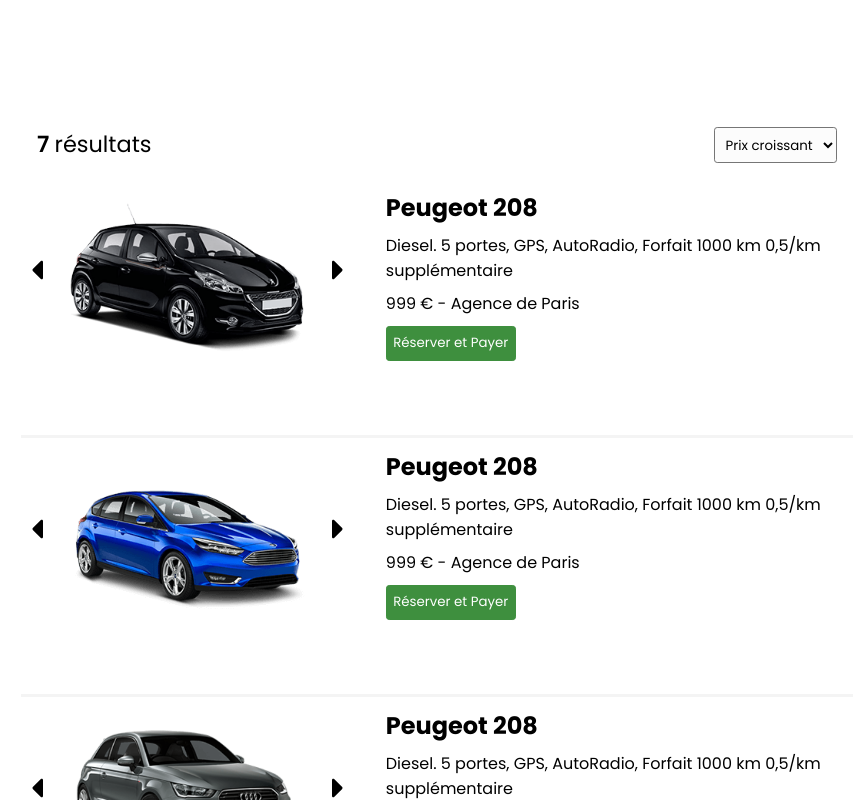
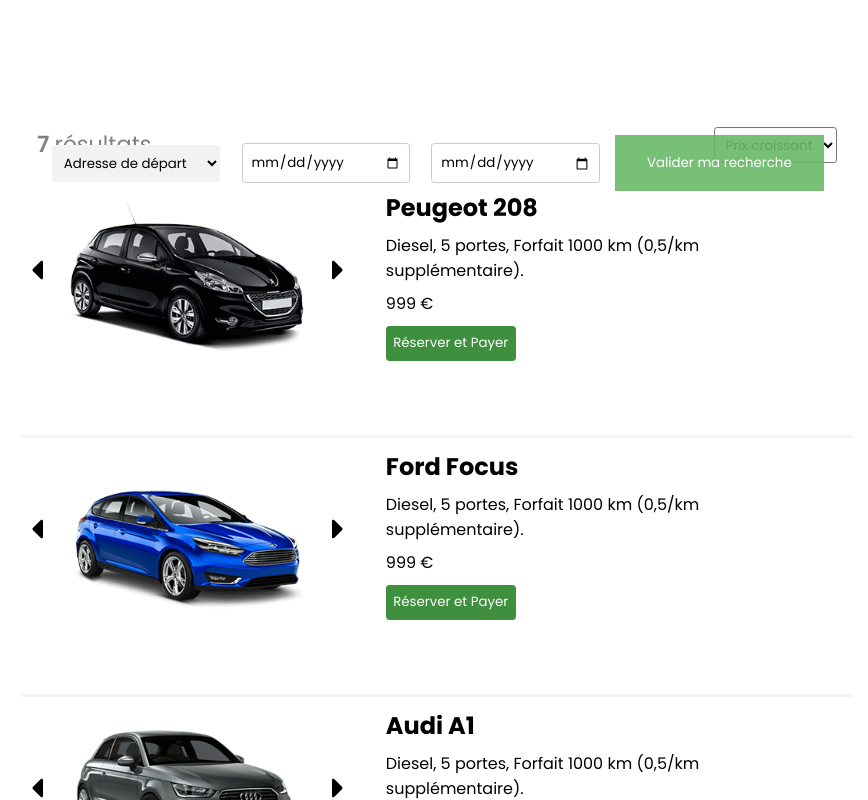
Before and after one commit to kevincalixte/vtc, a React (Vite) app in the folder vtc/: page / in a window 1280 px wide. Shown: the part 560-1360 px from the top of the page, without its empty margins (203-1071 px from the left). Built offline with nearby package versions, Linux system fonts and the light colour scheme.

Commit message:
LineCar - add props + test fix FormCar

```diff
--- a/vtc/src/App.css
+++ b/vtc/src/App.css
@@ -18,6 +18,7 @@
     background-color: white !important;
     color: #3E8F3E !important;
 }
+
 /* MOBILE FIRST */
 
 /* .HomeCar {
@@ -50,8 +51,8 @@
     }
 
     .FormCar {
-        position: relative;
-        top: 20rem;
+        position: relative !important;
+        top: 20rem !important;
     }
 
     .SortCar {
--- a/vtc/src/components/BrandCar/BrandCar.jsx
+++ b/vtc/src/components/BrandCar/BrandCar.jsx
@@ -1,8 +1,8 @@
 import React from 'react'
 
-function BrandCar() {
+function BrandCar({brand}) {
   return (
-    <h2>Peugeot 208</h2>
+    <h2>{brand}</h2>
   )
 }
 
--- a/vtc/src/components/DescriptionCar/DescriptionCar.jsx
+++ b/vtc/src/components/DescriptionCar/DescriptionCar.jsx
@@ -1,8 +1,8 @@
 import React from 'react'
 
-function DescriptionCar() {
+function DescriptionCar({description}) {
   return (
-    <p>Diesel. 5 portes, GPS, AutoRadio, Forfait 1000 km 0,5/km supplémentaire</p>
+    <p>{description}</p>
   )
 }
 
--- a/vtc/src/components/HomeCar/HomeCar.jsx
+++ b/vtc/src/components/HomeCar/HomeCar.jsx
@@ -31,6 +31,7 @@
             backgroundImage: `url(${images[currentIndex]})`, // Image change selon currentIndex
             backgroundSize: 'cover',
             backgroundRepeat: 'no-repeat',
+            backgroundPosition: 'center',
             minHeight: '70vh',
             padding: '.5rem .8rem 0 0',
             transition : 'background-image 1s ease-in-out',
--- a/vtc/src/components/LineCar/LineCar.jsx
+++ b/vtc/src/components/LineCar/LineCar.jsx
@@ -52,9 +52,9 @@
 
             <div className='LineCarTextAndButton' style={style.styleTextAndButton}>
                 <div className='LineCarText' style={style.styleText}>
-                    <BrandCar></BrandCar>
-                    <DescriptionCar></DescriptionCar>
-                    <PriceCar></PriceCar>
+                    <BrandCar brand={value.brand}></BrandCar>
+                    <DescriptionCar description={value.description}></DescriptionCar>
+                    <PriceCar price={value.price}></PriceCar>
                 </div>
                 <div className='LineCarButton' style={style.styleRight}>
                     <ButtonCar></ButtonCar>
--- a/vtc/src/components/PriceCar/PriceCar.jsx
+++ b/vtc/src/components/PriceCar/PriceCar.jsx
@@ -1,8 +1,8 @@
 import React from 'react'
 
-function PriceCar() {
+function PriceCar({price}) {
   return (
-    <p>999 € - <span>Agence de Paris</span></p>
+    <p>{price}</p>
   )
 }
 
```
